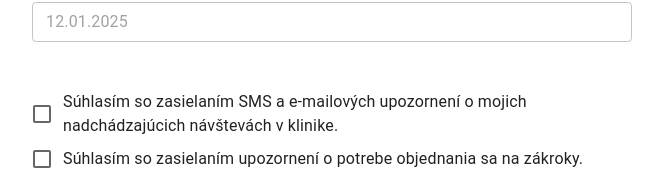
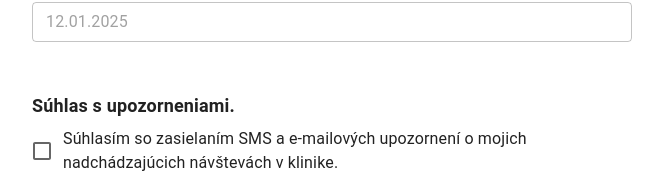
Before and after one commit to OnlyDebugAlerts/open-dental-form, a Next.js app: page / in a window 1280 px wide. Shown: the part 4683-4863 px from the top of the page, without its empty margins (308-971 px from the left). Built offline with nearby package versions, Linux system fonts and the light colour scheme.

Commit message:
add  title

```diff
--- a/app/checkout.tsx
+++ b/app/checkout.tsx
@@ -13,7 +13,7 @@ import React from "react";
 import SignatureCanvas from "react-signature-canvas";
 import generatePDF, { Margin } from "react-to-pdf";
 import AddressForm from "./components/AddressForm";
-import MedicalHistory from "./components/MedicalHistory";
+import MedicalHistory, { FormGrid } from "./components/MedicalHistory";
 import ValidatedInput from "./components/ValidatedInput";
 import { useTranslation } from "./useTranslation";
 
@@ -179,6 +179,15 @@ export default function Checkout() {
                 },
               }}
             >
+              <FormGrid size={{ xs: 12 }}>
+                <Typography
+                  variant="subtitle1"
+                  gutterBottom
+                  style={{ fontWeight: "bold", fontSize: "18px" }}
+                >
+                  {t("medicalHistory.agreementOnNotify")}
+                </Typography>
+              </FormGrid>
               <FormControlLabel
                 control={<Checkbox />}
                 label={t("medicalHistory.agreementSmsAndEmail")}
--- a/app/components/MedicalHistory.tsx
+++ b/app/components/MedicalHistory.tsx
@@ -8,7 +8,7 @@ import OutlinedInput from "@mui/material/OutlinedInput";
 import { styled } from "@mui/material/styles";
 import Typography from "@mui/material/Typography";
 
-const FormGrid = styled(Grid)(() => ({
+export const FormGrid = styled(Grid)(() => ({
   display: "flex",
   flexDirection: "column",
 }));
--- a/app/translations/translationEN.json
+++ b/app/translations/translationEN.json
@@ -20,6 +20,7 @@
     "errorSendingEmail": "Error sending email. Please try again."
   },
   "medicalHistory": {
+    "agreementOnNotify": "Notification Agreement",
     "agreementNotify": "I give my consent to receive notifications about the need to register for procedures:",
     "agreementSmsAndEmail": "I agree to receive SMS and email notifications about upcoming clinic visits:",
     "currentMedications": "Are you taking any medications?",
--- a/app/translations/translationRU.json
+++ b/app/translations/translationRU.json
@@ -21,6 +21,7 @@
     "errorSendingEmail": "Ошибка при отправке. Пожалуйста, попробуйте снова."
   },
   "medicalHistory": {
+    "agreementOnNotify": "Соглашение на уведомления",
     "agreementNotify": "Я даю свое согласие на получение уведомлений о необходимости записи на процедуры.",
     "agreementSmsAndEmail": "Я даю свое согласие на получение SMS и email-уведомлений о предстоящих визитах в клинику.",
 
--- a/app/translations/translationSK.json
+++ b/app/translations/translationSK.json
@@ -16,6 +16,7 @@
     "medicalHistory": "Mедиcká história"
   },
   "medicalHistory": {
+    "agreementOnNotify": "Súhlas s upozorneniami.",
     "agreementNotify": "Súhlasím so zasielaním upozornení o potrebe objednania sa na zákroky.",
     "agreementSmsAndEmail": "Súhlasím so zasielaním SMS a e-mailových upozornení o mojich nadchádzajúcich návštevách v klinike.",
     "currentMedications": "Užívate lieky? Ak áno, uveďte aké:",
```
